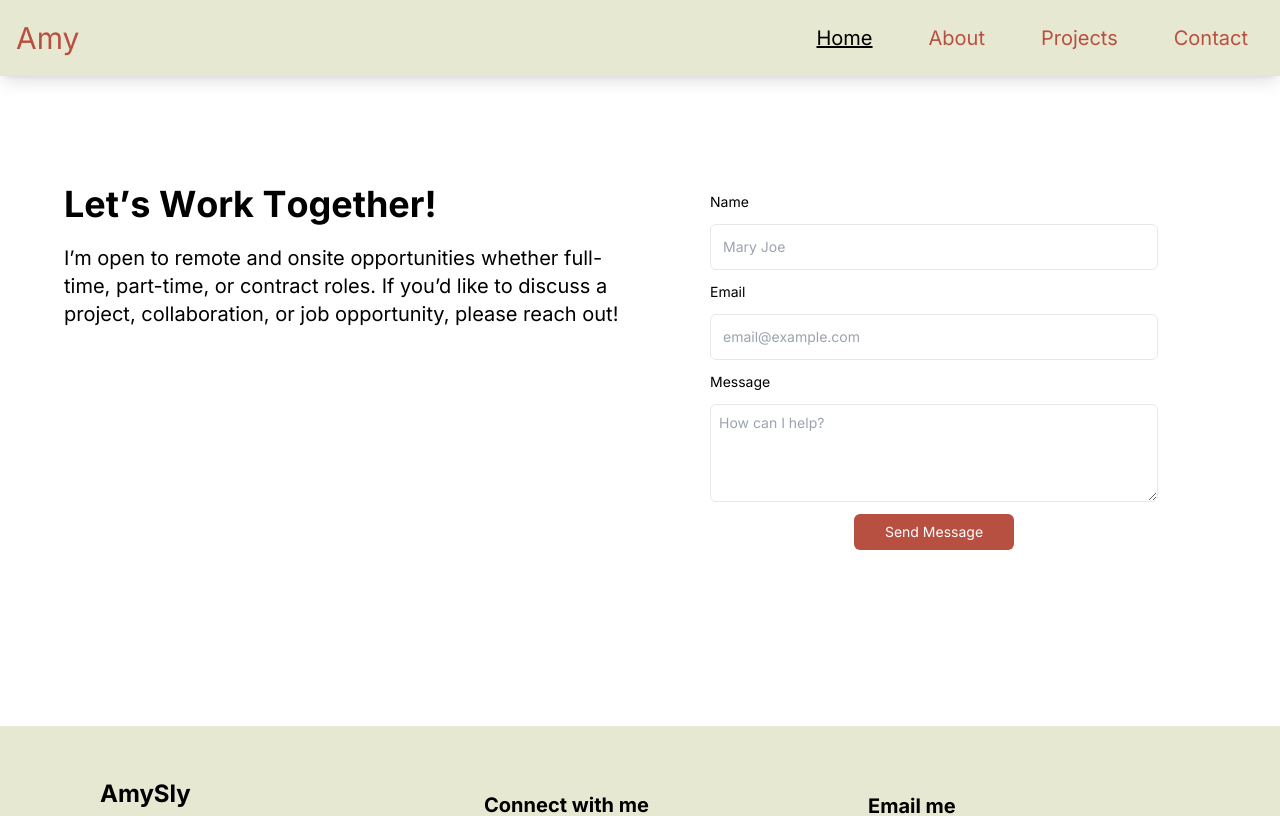
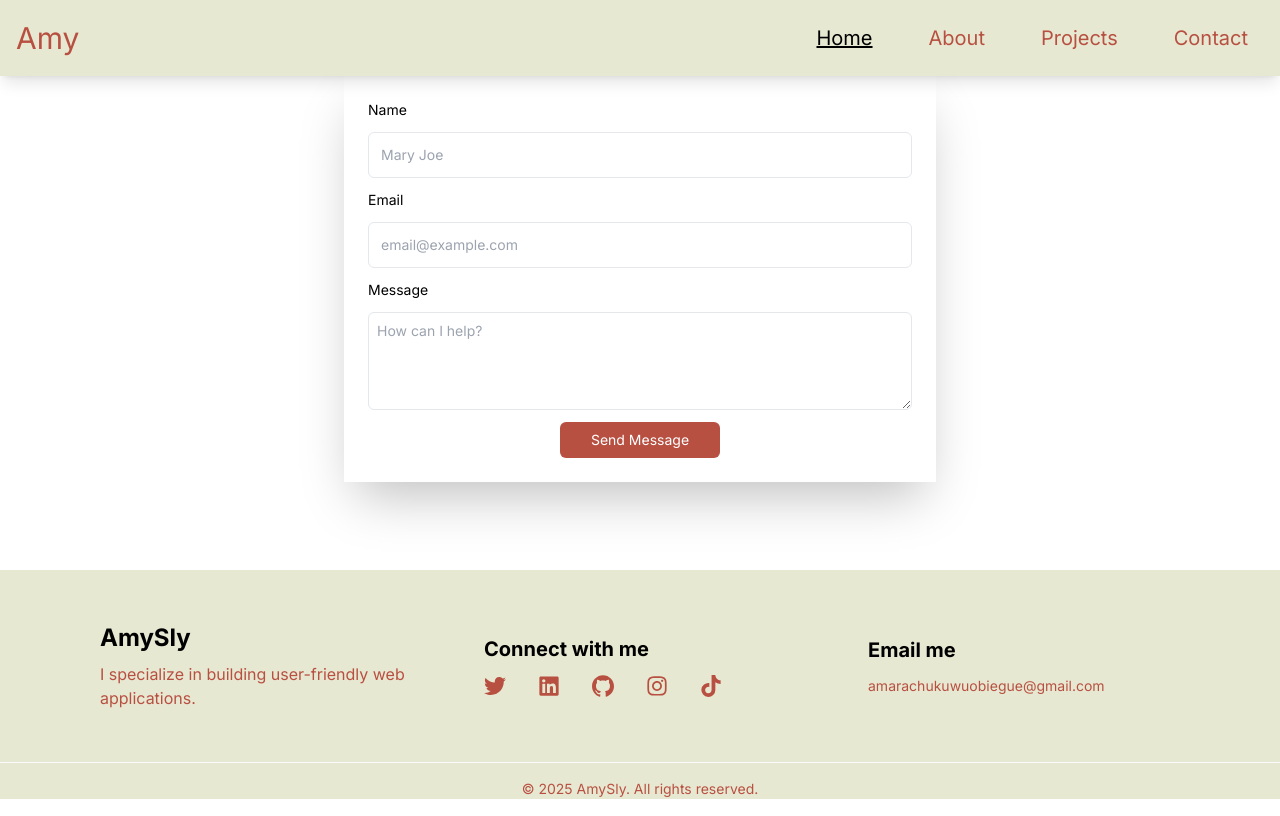
Before and after one commit to Amysly/my-port, a React (Vite) app: page /contact in a window 1280 px wide. Shown: the top 816 px of the page. Built offline with nearby package versions, Linux system fonts and the light colour scheme.

Commit message:
index page

```diff
--- a/index.html
+++ b/index.html
@@ -2,11 +2,48 @@
 <html lang="en">
   <head>
     <meta charset="UTF-8" />
-    <link rel="icon" type="image/svg+xml" href="/vite.svg" />
     <meta name="viewport" content="width=device-width, initial-scale=1.0" />
-    <title>AmySly - Frontend Developer</title>
-    <link href="https://fonts.googleapis.com/css2?family=Inter:wght@400;500;600;700&family=Poppins:wght@400;600;700&display=swap" rel="stylesheet">
+
+    <!-- Primary SEO -->
+    <title>AmySly - Frontend Developer </title>
+    <meta
+      name="description"
+      content="AmySly is a frontend developer specializing in React, JavaScript,
+      and Tailwind CSS. View projects, skills, and contact details."
+    />
+    <meta name="author" content="AmySly" />
+    <meta
+      name="keywords"
+      content="Frontend Developer, React Developer, JavaScript Developer,
+       Tailwind CSS, Web Developer Portfolio"
+    />
+
+    <!-- Open Graph (WhatsApp, Facebook, LinkedIn) -->
+    <meta property="og:title" content="AmySly | Frontend Developer" />
+    <meta
+      property="og:description"
+      content="Frontend developer building modern, responsive web
+      applications with React and JavaScript."
+    />
+    <meta property="og:type" content="website" />
+    <meta property="og:url" content="https://amysly-portfolio.netlify.app" />
+    <meta property="og:image" content="/images/amara.jpg" />
+
+    <!-- Twitter -->
+    <meta name="twitter:card" content="summary_large_image" />
+    <meta name="twitter:title" content="AmySly | Frontend Developer" />
+    <meta
+      name="twitter:description"
+      content="Frontend developer building modern web apps with React and JavaScript."
+    />
+    <meta name="twitter:image" content="/images/amara.jpg" />
+    <!-- Fonts -->
+    <link
+      href="https://fonts.googleapis.com/css2?family=Inter:wght@400;500;600;700&family=Poppins:wght@400;600;700&display=swap"
+      rel="stylesheet"
+    />
   </head>
+
   <body>
     <div id="root"></div>
     <script type="module" src="/src/main.jsx"></script>
--- a/src/Pages/Forms.jsx
+++ b/src/Pages/Forms.jsx
@@ -2,7 +2,8 @@ import React, { useRef, useState } from "react";
 import emailjs from "@emailjs/browser";
 import { motion } from "framer-motion";
 
-  const text = "Let’s Work Together!";
+const contactText = "Interested in working with me?";
+
 const containerVariants = {
   hidden: { opacity: 0 },
   visible: {
@@ -19,15 +20,17 @@ import { motion } from "framer-motion";
   visible: {
     y: 0,
     opacity: 1,
-      transition: { type: "spring", stiffness: 500, damping: 12 },
+    transition: {
+      type: "spring",
+      stiffness: 500,
+      damping: 12,
+    },
   },
   hover: {
     scale: 1.3,
     transition: { type: "spring", stiffness: 400 },
   },
 };
-
-
 const Form = () => {
   const form = useRef();
   const [showModal, setShowModal] = useState({
@@ -70,17 +73,15 @@ const Form = () => {
   };
 
   return (
-    <div className="md:min-h-0 px-6 py-12">
-      <section className="grid grid-cols-1 lg:grid-cols-2 gap-6 w-full p-4 lg:p-10">
-      {/* Left Side */}
-        <div className="mt-3 lg:mt-8 relative z-0">
-          <motion.h2
-            className="text-2xl lg:text-4xl font-bold mt-2 lg:mb-5 sm:mt-16 mb-4"
+    <div className="md:min-h-0">
+      <div className="text-center relative z-0 ">
+        <motion.p
+          className="font-bold text-2xl lg:text-3xl"
           variants={containerVariants}
           initial="hidden"
           animate="visible"
         >
-            {text.split("").map((char, index) => (
+          {contactText.split("").map((char, index) => (
             <motion.span
               key={index}
               variants={letterVariants}
@@ -90,22 +91,14 @@ const Form = () => {
               {char === " " ? "\u00A0" : char}
             </motion.span>
           ))}
-          </motion.h2>
-
-          <p className="text-lg lg:text-xl mb-6 md:mb-2 leading-relaxed font-sans">
-            I’m open to remote and onsite opportunities whether full-time,
-            part-time, or contract roles. If you’d like to discuss a project,
-            collaboration, or job opportunity, please reach out!
-          </p>
+        </motion.p>
         </div>
-
-
-        {/* Right Side - Contact Form */}
-        <div className="p-3 md:p-10 mt-4 sm:mt-8 lg:mt-16" data-aos='zoom-in'>
+      <section className=" flex justify-center items-center w-full px-4">
+        <div className="p-3 md:p-10 w-full max-w-2xl" data-aos='zoom-in'>
           <form
             ref={form}
             onSubmit={sendEmail}
-            className="flex flex-col gap-3 max-w-md mx-auto"
+            className="w-full flex flex-col gap-3  bg-white shadow-2xl p-6"
           >
             <label className="text-sm">Name</label>
             <input
--- a/src/Pages/Home.jsx
+++ b/src/Pages/Home.jsx
@@ -38,7 +38,7 @@ const Home = () => {
             alt="Amarasly's profile image"
             src="images/amyslyblack.png"
             loading="lazy"
-            className="h-80 w-80 rounded-full object-cover"
+            className="h-64 w-64 rounded-full object-cover"
             />
 
           </div>
```
Also changed, not shown: src/components/.Homepage.jsx. Lines whose indentation alone changed are shown as unchanged.
